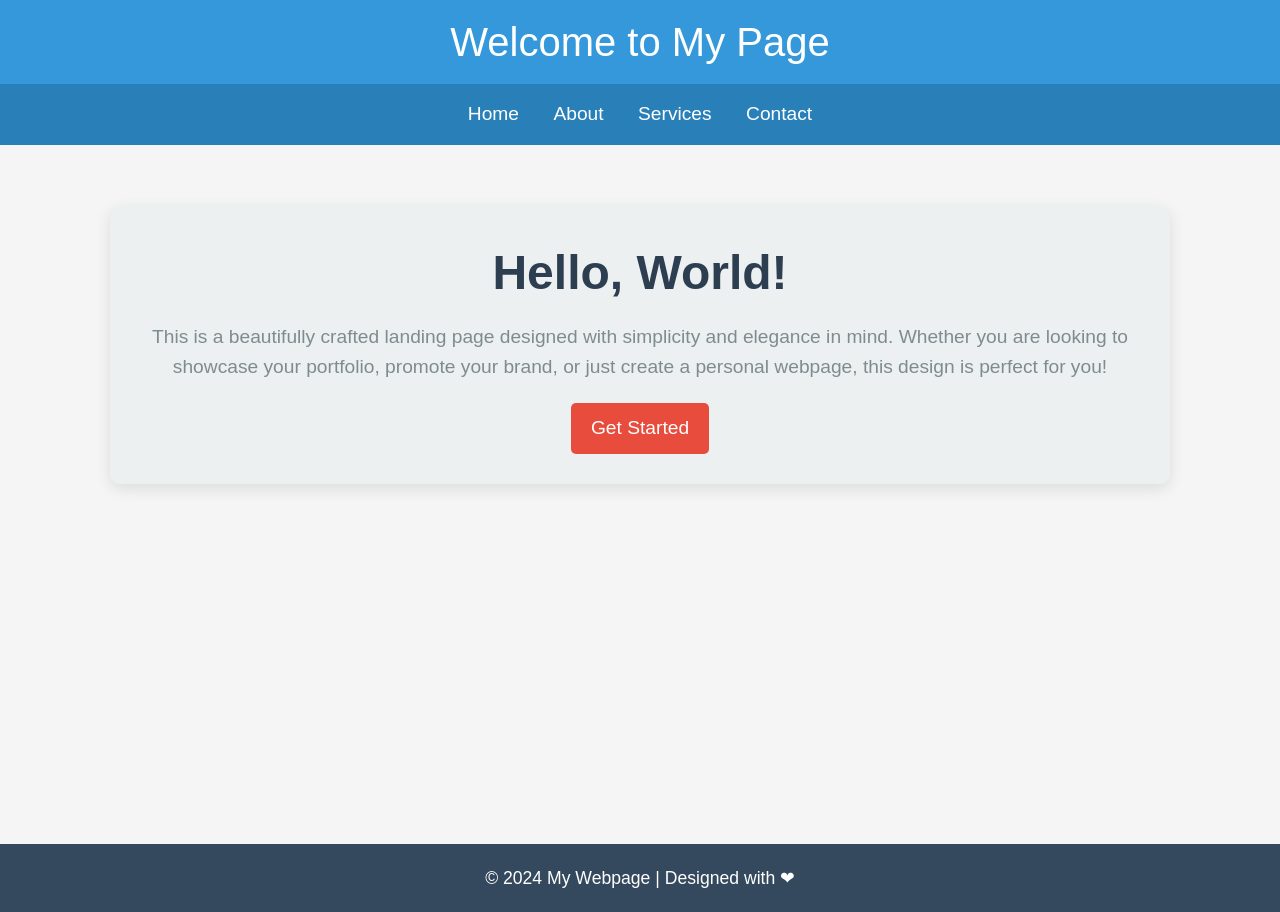
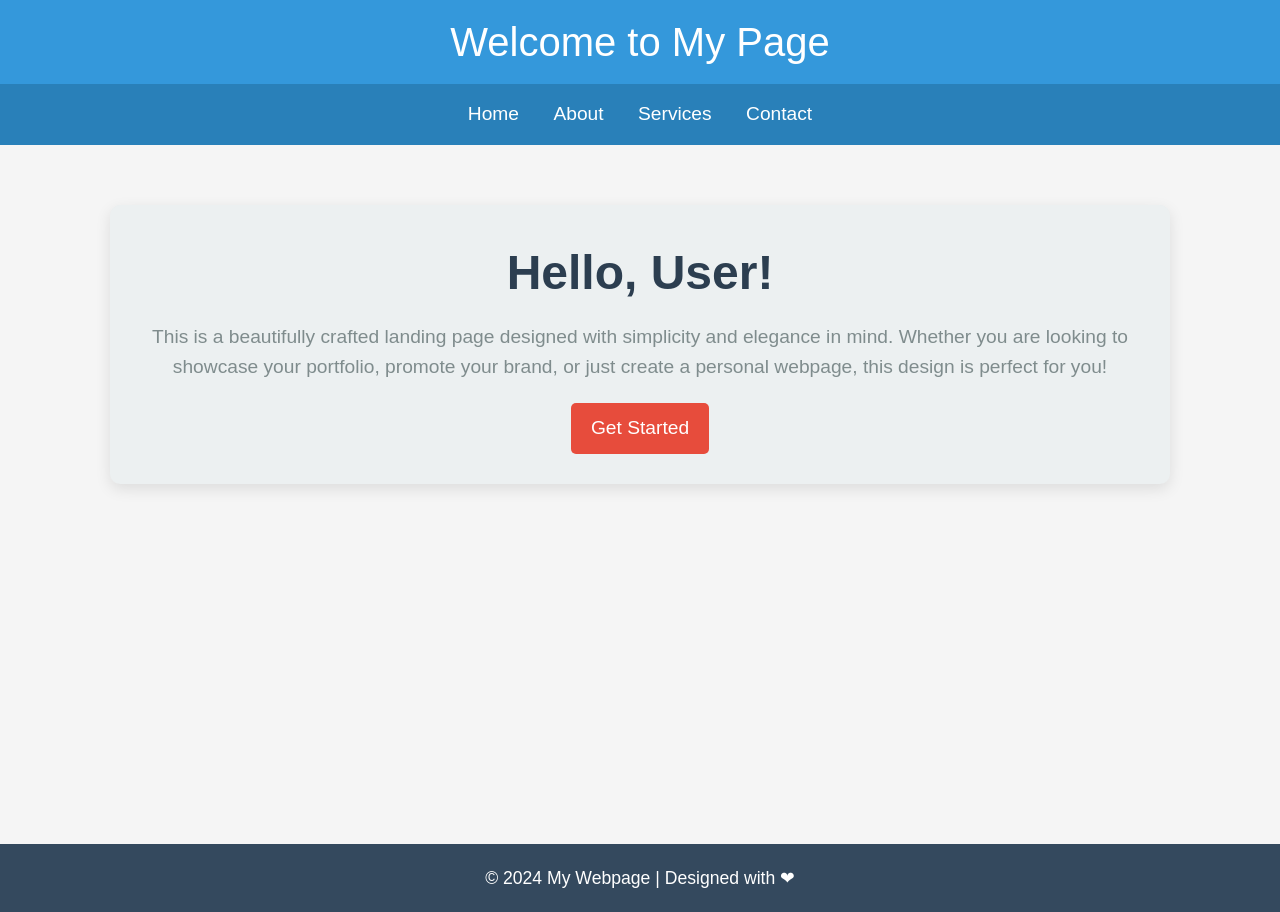
Before and after one commit to Sbishal7739/Terraform-Configuration, a plain HTML site: page terraform-aws/deploy-static-website/index.html in a window 1280 px wide. Drawn offline with Linux system fonts and the light colour scheme.

Commit message:
update index.html file

```diff
--- a/terraform-aws/deploy-static-website/index.html
+++ b/terraform-aws/deploy-static-website/index.html
@@ -116,7 +116,7 @@
   <section id="home">
     <div class="container">
       <div class="intro">
-        <h1>Hello, World!</h1>
+        <h1>Hello, User!</h1>
         <p>This is a beautifully crafted landing page designed with simplicity and elegance in mind. Whether you are looking to showcase your portfolio, promote your brand, or just create a personal webpage, this design is perfect for you!</p>
         <a href="#contact" class="btn">Get Started</a>
       </div>
```
